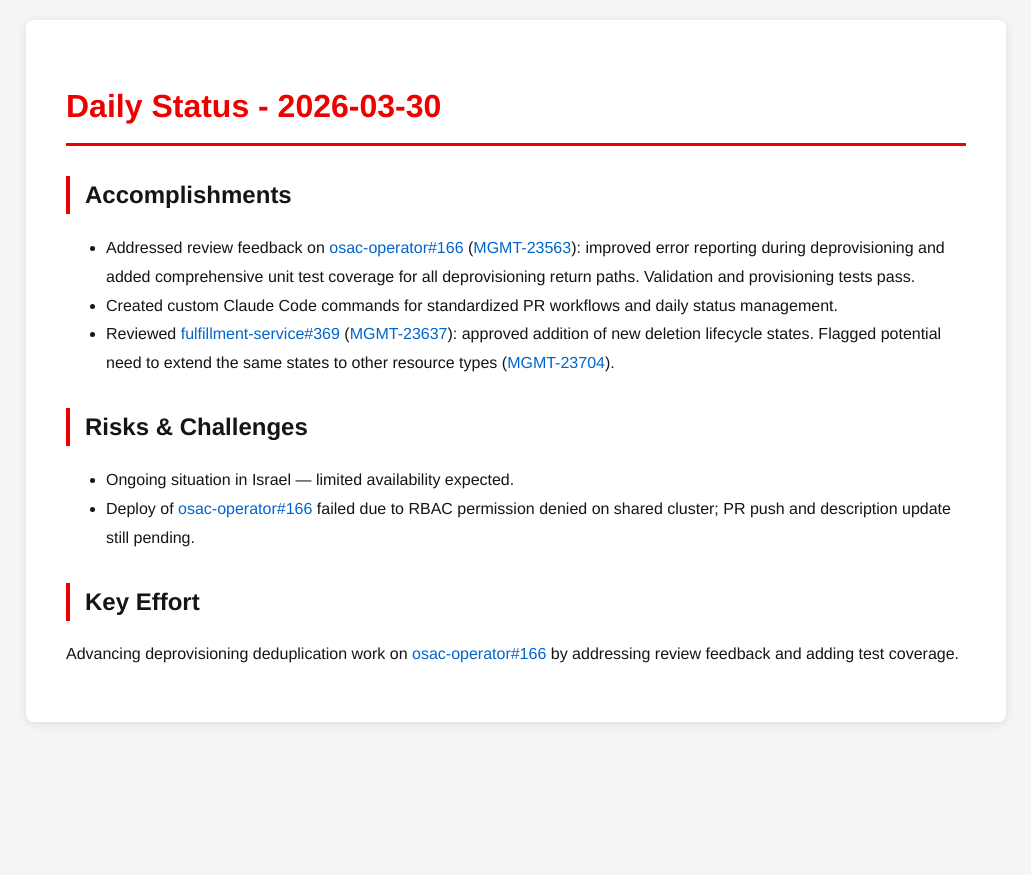
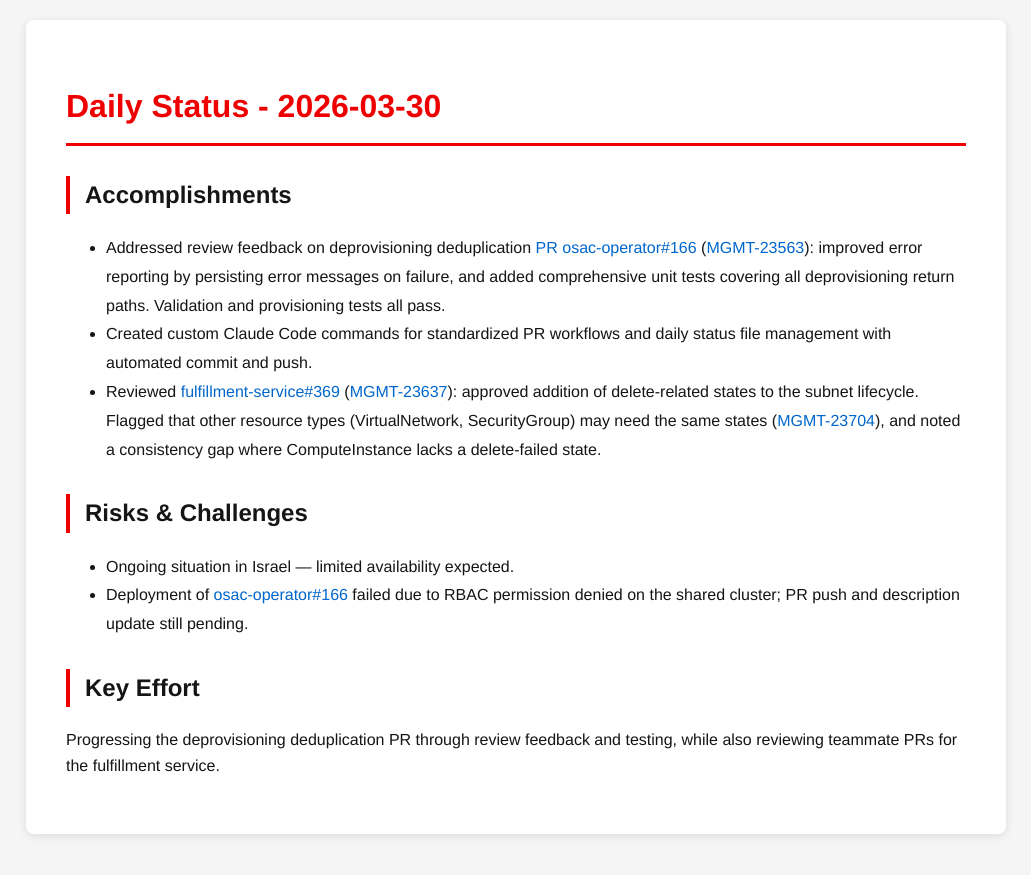
Before and after one commit to tzvatot/daily-status, a Jekyll site: the page built from 2026-03-30.md, in a window 1280 px wide. Shown: the top 875 px of the page, without its empty margins (124-1155 px from the left). Built offline with Jekyll 4.4.1, drawn with Linux system fonts in a browser that asks for light colours.

Commit message:
Daily status update - 2026-03-30

```diff
--- a/2026-03-30.md
+++ b/2026-03-30.md
@@ -7,13 +7,13 @@
 # Daily Status - 2026-03-30
 
 ## Accomplishments
-- Addressed review feedback on [osac-operator#166](https://github.com/osac-project/osac-operator/pull/166) ([MGMT-23563](https://issues.redhat.com/browse/MGMT-23563)): improved error reporting during deprovisioning and added comprehensive unit test coverage for all deprovisioning return paths. Validation and provisioning tests pass.
-- Created custom Claude Code commands for standardized PR workflows and daily status management.
-- Reviewed [fulfillment-service#369](https://github.com/osac-project/fulfillment-service/pull/369) ([MGMT-23637](https://issues.redhat.com/browse/MGMT-23637)): approved addition of new deletion lifecycle states. Flagged potential need to extend the same states to other resource types ([MGMT-23704](https://issues.redhat.com/browse/MGMT-23704)).
+- Addressed review feedback on deprovisioning deduplication [PR osac-operator#166](https://github.com/osac-project/osac-operator/pull/166) ([MGMT-23563](https://issues.redhat.com/browse/MGMT-23563)): improved error reporting by persisting error messages on failure, and added comprehensive unit tests covering all deprovisioning return paths. Validation and provisioning tests all pass.
+- Created custom Claude Code commands for standardized PR workflows and daily status file management with automated commit and push.
+- Reviewed [fulfillment-service#369](https://github.com/osac-project/fulfillment-service/pull/369) ([MGMT-23637](https://issues.redhat.com/browse/MGMT-23637)): approved addition of delete-related states to the subnet lifecycle. Flagged that other resource types (VirtualNetwork, SecurityGroup) may need the same states ([MGMT-23704](https://issues.redhat.com/browse/MGMT-23704)), and noted a consistency gap where ComputeInstance lacks a delete-failed state.
 
 ## Risks & Challenges
 - Ongoing situation in Israel — limited availability expected.
-- Deploy of [osac-operator#166](https://github.com/osac-project/osac-operator/pull/166) failed due to RBAC permission denied on shared cluster; PR push and description update still pending.
+- Deployment of [osac-operator#166](https://github.com/osac-project/osac-operator/pull/166) failed due to RBAC permission denied on the shared cluster; PR push and description update still pending.
 
 ## Key Effort
-Advancing deprovisioning deduplication work on [osac-operator#166](https://github.com/osac-project/osac-operator/pull/166) by addressing review feedback and adding test coverage.
+Progressing the deprovisioning deduplication PR through review feedback and testing, while also reviewing teammate PRs for the fulfillment service.
```
